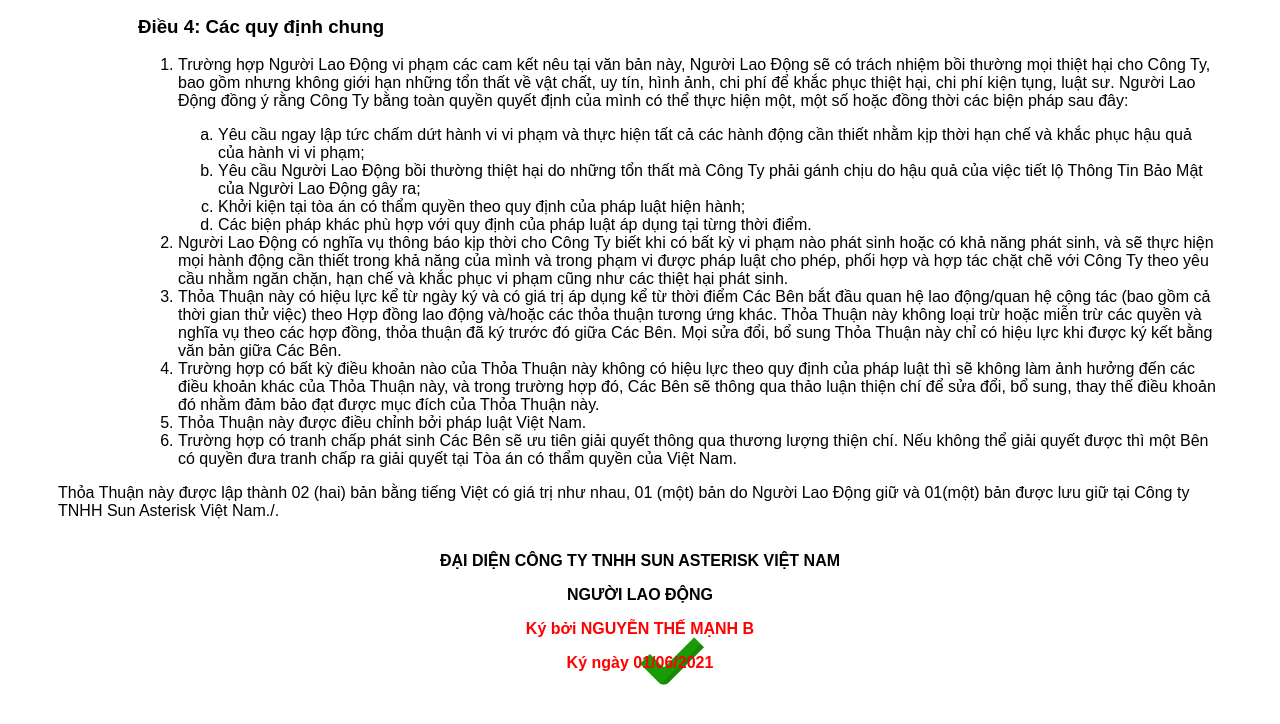
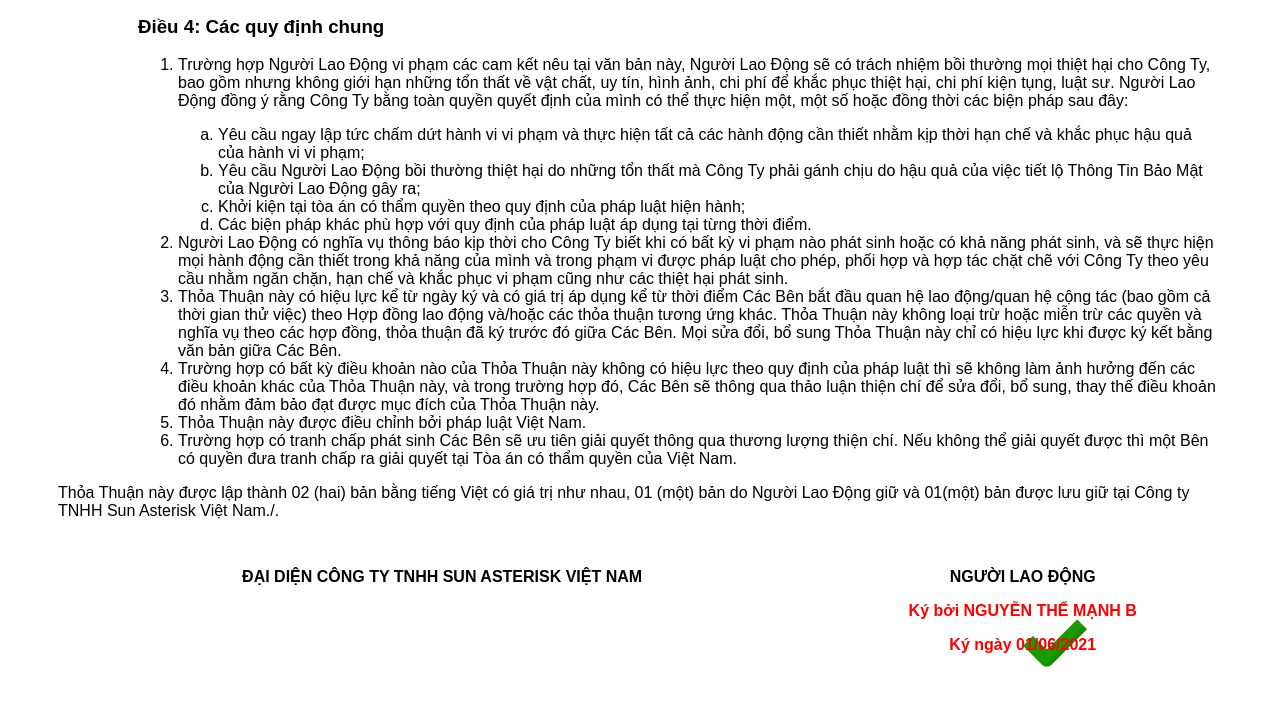
Before and after one commit to manhnt-0960/VANBAN_SUN2, a plain HTML site: page index.html in a window 1280 px wide. Shown: the part 3060-3784 px from the top of the page. Drawn offline with Linux system fonts and the light colour scheme.

Commit message:
Update index.html

```diff
--- a/index.html
+++ b/index.html
@@ -508,11 +508,11 @@
         như nhau, 01 (một) bản do Người Lao Động giữ và 01(một) bản được lưu giữ
         tại Công ty TNHH Sun Asterisk Việt Nam./.
       </p>
-      <div class="footer d-flex">
-        <div class="flex-1 text-align-center">
+      <div class="footer">
+        <div class="represent-company text-align-center">
           <p>ĐẠI DIỆN CÔNG TY TNHH SUN ASTERISK VIỆT NAM</p>
         </div>
-        <div class="width-33 ml-auto text-align-center position-relative">
+        <div class="signature-wrapper text-align-center position-relative">
           <img class="signature" src="./image/check.png" alt="Signature" />
           <p>NGƯỜI LAO ĐỘNG</p>
           <p class="text-red">
```
